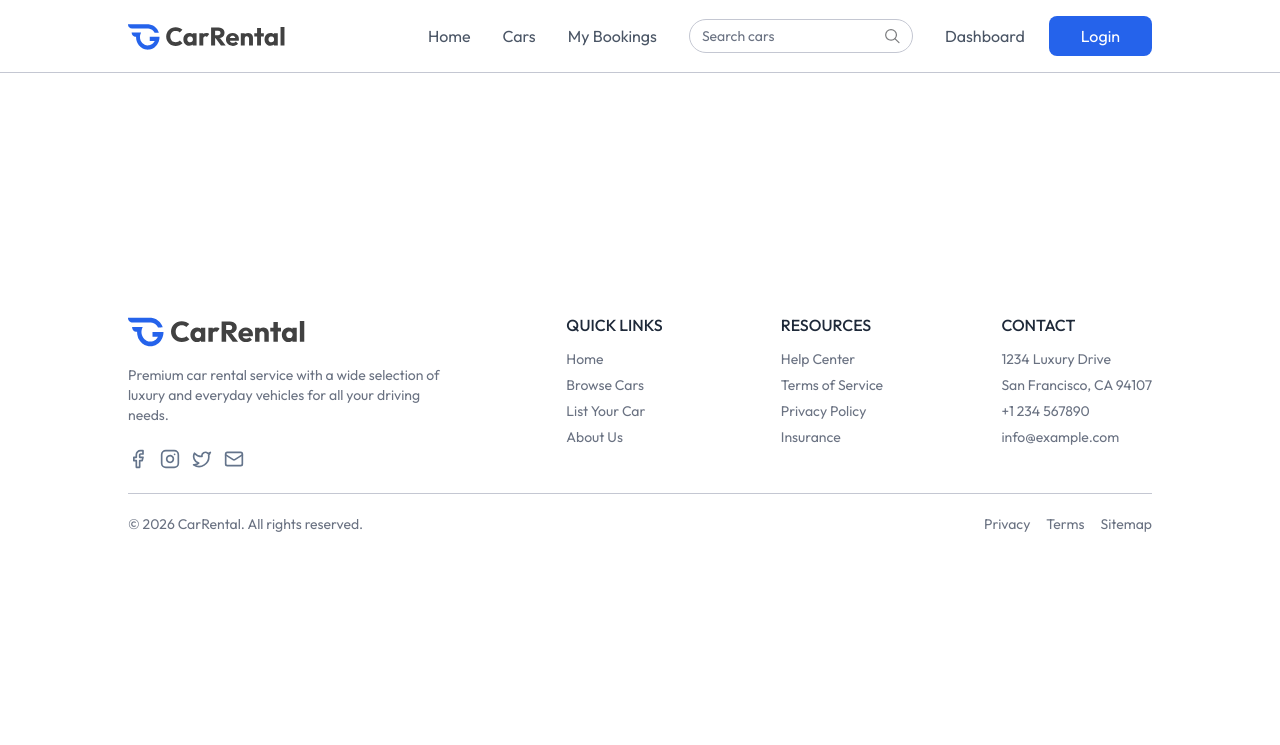
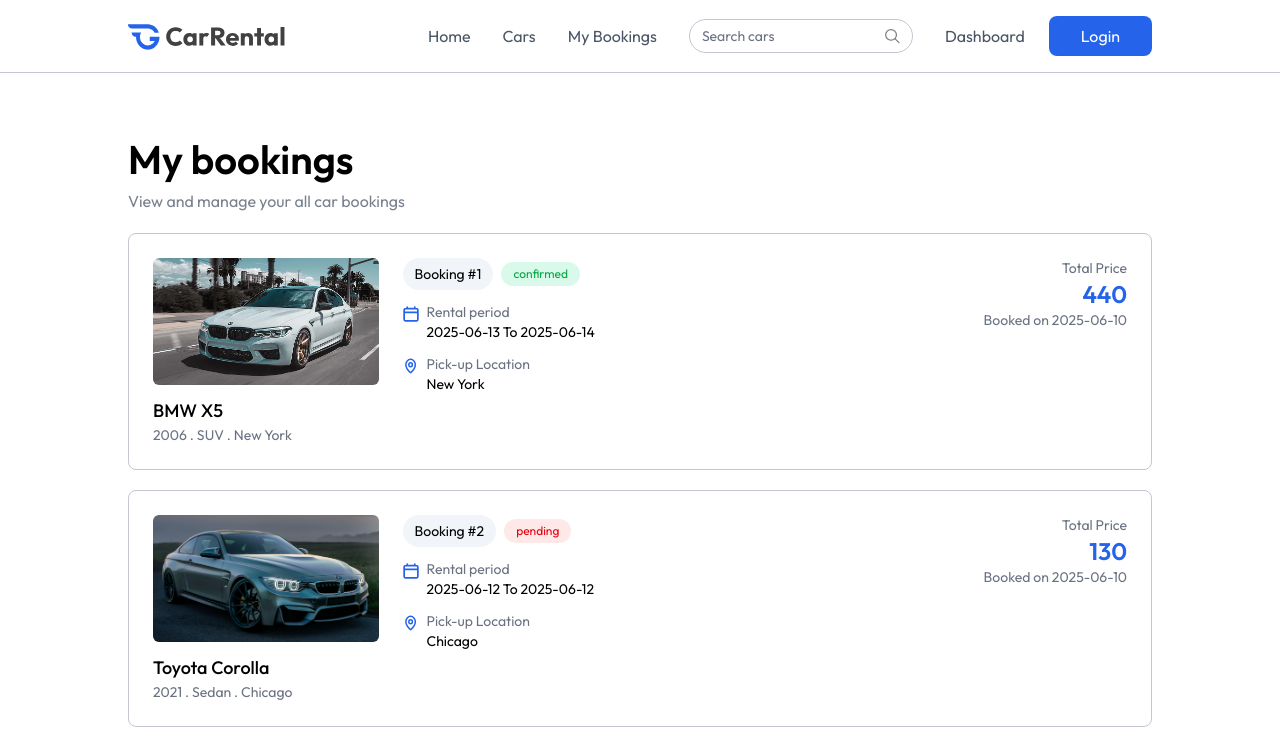
Before and after one commit to limon43633/Car-rental-client, a React app: page /my-bookings in a window 1280 px wide. Shown: the top 745 px of the page. Built offline with nearby package versions, Linux system fonts and the light colour scheme; the HTML template or start-up script is replaced by a standard one.

Commit message:
added my booking page ui

```diff
--- a/src/pages/MyBookings.jsx
+++ b/src/pages/MyBookings.jsx
@@ -1,8 +1,76 @@
-import React from 'react'
+import React, { useEffect, useState } from 'react'
+import { assets, dummyMyBookingsData } from '../assets/assets'
+import Title from '../components/Title'
 
 const MyBookings = () => {
+
+  const [bookings, setBookings] = useState([])
+  const currency = import.meta.env.VITE_CURRENCY
+
+  const fetchMyBookings = async () => {
+    setBookings(dummyMyBookingsData)
+  }
+
+  useEffect(()=>{
+    fetchMyBookings()
+  },[])
+
+
   return (
-    <div>
+    <div className='px-6 md:px-16 lg:px-24 xl:px-32 2xl:px-48 mt-16 text-sm max-w-7xl'>
+
+      <Title title='My bookings' subTitle='View and manage your all car bookings' align='left' />
+
+      {bookings.map((booking, index)=>(
+        <div key={booking._id} className='grid grid-cols-1 md:grid-cols-4 gap-6 p-6 border border-border-color rounded-lg  mt-5 first:mt-12'>
+          {/* car image + info */}
+          <div className='md:col-span-1'>
+            <div className='rounded-md overflow-hidden mb-3'>
+              <img src={booking.car.image} alt="" className='w-full h-auto aspect-video object-cover' />
+            </div>
+            <p className='text-lg font-medium mt-2'>{booking.car.brand} {booking.car.model}</p>
+            <p className='text-gray-500'>{booking.car.year} . {booking.car.category} . {booking.car.location}</p>
+          </div>
+
+
+          {/* booking info */}
+          <div className='md:col-span-2'>
+            <div className='flex items-center gap-2'>
+              <p className='px-3 py-1.5 bg-light rounded-full'>Booking #{index+1}</p>
+              <p className={`px-3 py-1 text-xs rounded-full ${booking.status === 'confirmed' ? 'bg-green-400/15 text-green-600' : 'bg-red-400/15 text-red-600'}`}>{booking.status}</p>
+            </div>
+
+            <div className='flex gap-2 items-start mt-3'>
+              <img src={assets.calendar_icon_colored} className='w-4 h-4 mt-1' alt="" />
+              <div>
+                <p className='text-gray-500'>Rental period</p>
+                <p>{booking.pickupDate.split('T')[0]} To {booking.returnDate.split('T')[0]}</p>
+              </div>
+            </div>
+
+            <div className='flex gap-2 items-start mt-3'>
+              <img src={assets.location_icon_colored} className='w-4 h-4 mt-1' alt="" />
+              <div>
+                <p className='text-gray-500'>Pick-up Location</p>
+                <p>{booking.car.location}</p>
+              </div>
+            </div>
+
+          </div>
+
+
+          {/* price */}
+          <div className='md:col-span-1 flex flex-col justify-between gap-6'>
+            <div className='text-sm text-gray-500 text-right'>
+              <p>Total Price</p>
+              <h1 className='text-2xl font-semibold text-primary'>{currency}{booking.price}</h1>
+              <p>Booked on {booking.createdAt.split('T')[0]}</p>
+            </div>
+          </div>
+
+
+        </div>
+      ))}
 
     </div>
   )
```
